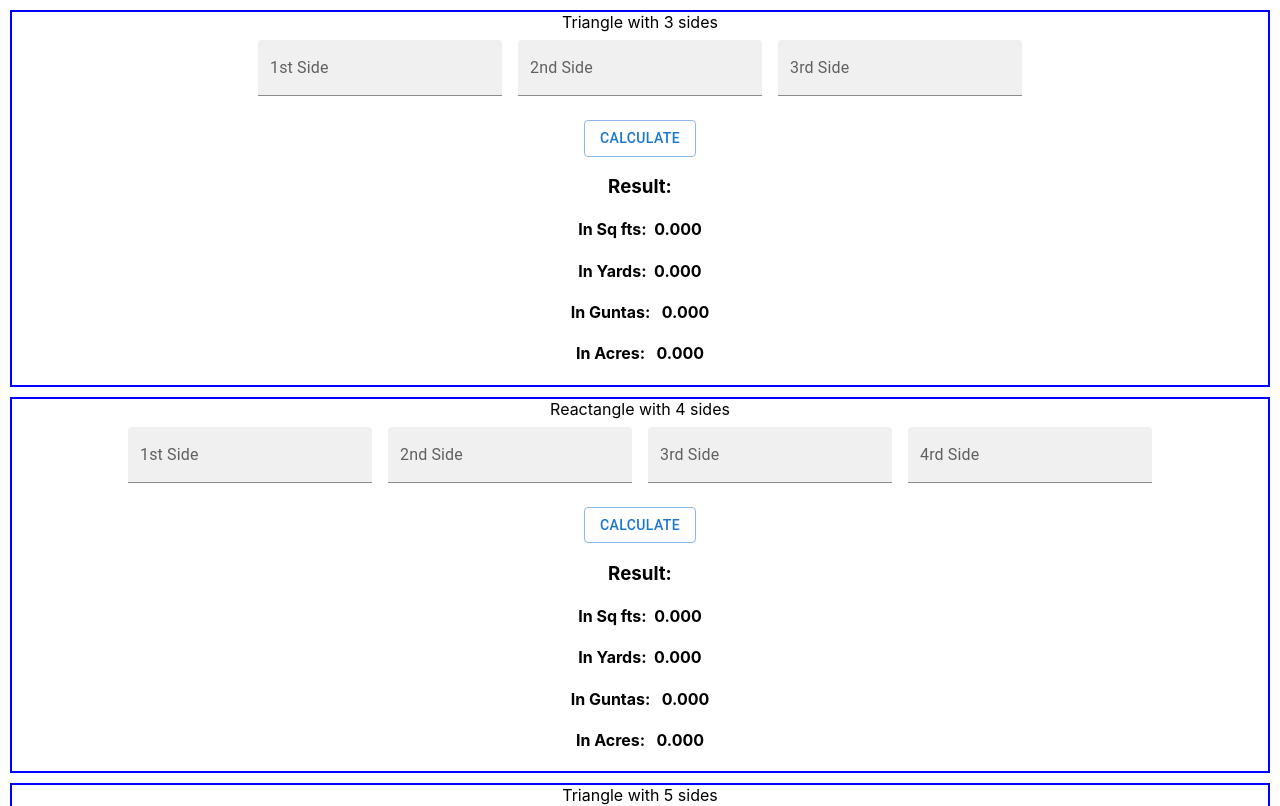
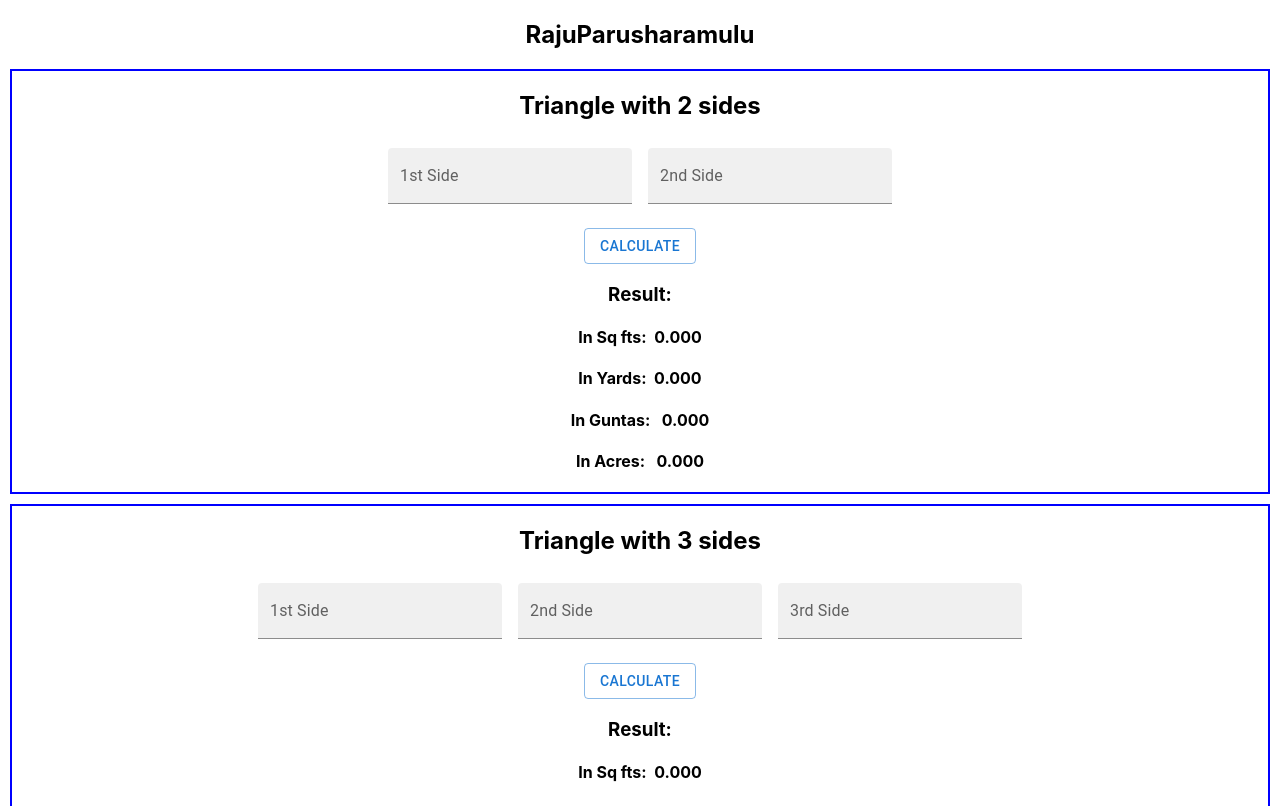
Before and after one commit to Rajusakinala/land-calcu, a React (Create React App) app: page / in a window 1280 px wide. Shown: the top 806 px of the page. Built offline with nearby package versions, Linux system fonts and the light colour scheme.

Commit message:
final update

```diff
--- a/src/App.js
+++ b/src/App.js
@@ -6,6 +6,18 @@ function App() {
     border: "2px solid blue",
     margin: "10px",
   };
+  // 2 sides traingle
+  const [s2, setS2] = useState({ side1: "", side2: "" });
+  const [s2Result, setS2Result] = useState(0);
+  function valueHandler2(e) {
+    return setS2({ ...s2, [e.target.name]: e.target.value });
+  }
+  function calculateHandler2(s2) {
+    const area = 0.5 * Number(s2.side1) * Number(s2.side2);
+    console.log("area", area);
+    setS2Result(area);
+  }
+  // 3 sides traingle
   var area;
   const [s3, setS3] = useState({ side1: "", side2: "", side3: "" });
   const [s3Result, setS3Result] = useState(0);
@@ -75,9 +87,59 @@ function App() {
   }
   return (
     <div className="App">
+      <div>
+        <h2>RajuParusharamulu</h2>
+      </div>
+      <div style={box}>
+        {console.log("s2", s2)}
+        <Grid>
+          <h2>Triangle with 2 sides</h2>
+        </Grid>
+        <Grid sx={{ mb: 2 }}>
+          <TextField
+            type="number"
+            sx={{ m: 1 }}
+            name="side1"
+            value={s2.side1}
+            label="1st Side"
+            variant="filled"
+            onChange={valueHandler2}
+            placeholder="Enter 1st Side"
+            //   defaultValue={0}
+          />
+          <TextField
+            type="number"
+            sx={{ m: 1 }}
+            name="side2"
+            value={s2.side2}
+            label="2nd Side"
+            variant="filled"
+            onChange={valueHandler2}
+            placeholder="Enter 2nd Side"
+            //   defaultValue={0}
+          />
+        </Grid>
+        <Grid>
+          <Button
+            variant="outlined"
+            onClick={() => {
+              calculateHandler2(s2);
+            }}
+          >
+            Calculate
+          </Button>
+          <h3>Result:</h3>
+          <h4>In Sq fts:&nbsp; {s2Result.toFixed(3)}</h4>
+          <h4>In Yards:&nbsp; {(s2Result / 9).toFixed(3)}</h4>
+          <h4>In Guntas: &nbsp; {(s2Result / 1089).toFixed(3)}</h4>
+          <h4>In Acres: &nbsp; {(s2Result / 43560).toFixed(3)}</h4>
+        </Grid>
+      </div>
       <div style={box}>
         {console.log("s3", s3)}
-        <Grid>Triangle with 3 sides</Grid>
+        <Grid>
+          <h2>Triangle with 3 sides</h2>
+        </Grid>
         <Grid sx={{ mb: 2 }}>
           <TextField
             type="number"
@@ -132,7 +194,9 @@ function App() {
       {/* // Rect 4 */}
       <div style={box}>
         {console.log("s4", s4)}
-        <Grid>Reactangle with 4 sides</Grid>
+        <Grid>
+          <h2>Reactangle with 4 sides</h2>
+        </Grid>
         <Grid sx={{ mb: 2 }}>
           <TextField
             type="number"
@@ -172,7 +236,7 @@ function App() {
             sx={{ m: 1 }}
             value={s4.side4}
             type="number"
-            label="4rd Side"
+            label="4th Side"
             variant="filled"
             onChange={valueHandler4}
             placeholder="Enter 4th Side"
@@ -198,7 +262,9 @@ function App() {
       {/* // 5sides */}
       <div style={box}>
         {console.log("s5", s5)}
-        <Grid>Triangle with 5 sides</Grid>
+        <Grid>
+          <h2>Triangle with 5 sides</h2>
+        </Grid>
         <Grid sx={{ mb: 2 }}>
           <TextField
             type="number"
@@ -249,7 +315,7 @@ function App() {
             sx={{ m: 1 }}
             name="side4"
             value={s5.side4}
-            label="4rd Side"
+            label="4th Side"
             variant="filled"
             onChange={valueHandler5}
             placeholder="Enter 4th Side"
```
